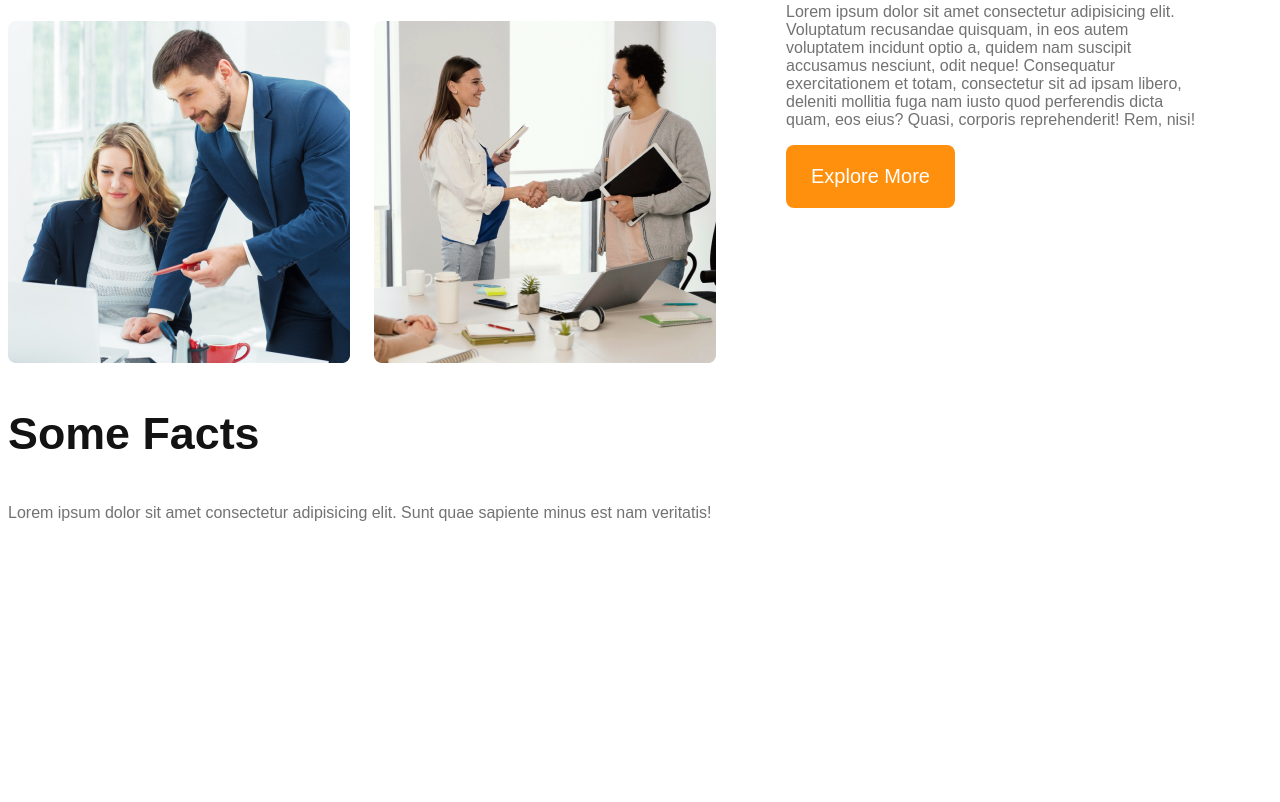
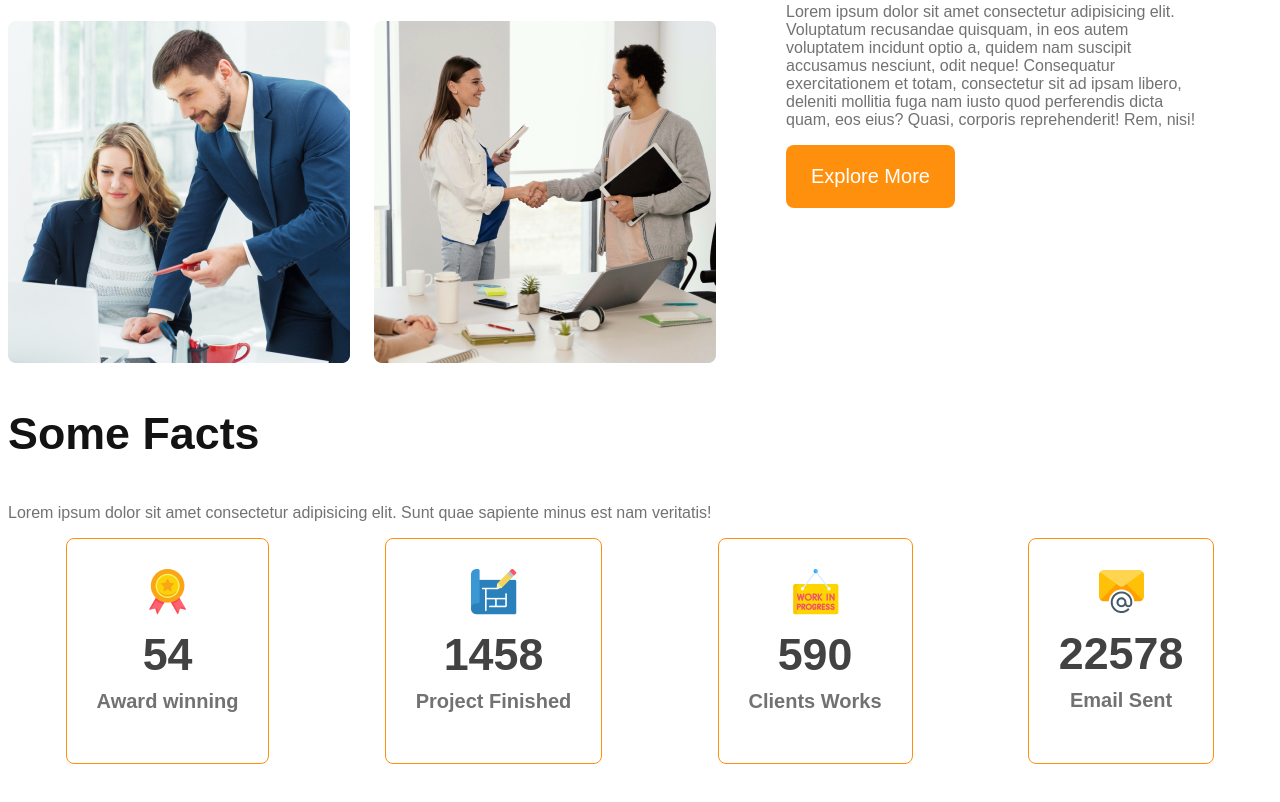
Before and after one commit to EngrMunir/G3Arch_Responaive, a plain HTML site: page index.html in a window 1280 px wide. Shown: the part 1453-2255 px from the top of the page. Before the commit the page ends 2045 px from the top, so only its background shows below. Drawn offline with Linux system fonts and the light colour scheme.

Commit message:
facts added

```diff
--- a/index.html
+++ b/index.html
@@ -46,9 +46,32 @@
 
           </section>
           <!-- facts section -->
-           <section>
+           <section class="facts">
             <h3 class="section-title">Some Facts</h3>
             <p class="text-light-gray">Lorem ipsum dolor sit amet consectetur adipisicing elit. Sunt quae sapiente minus est nam veritatis!</p>
+            <div class="facts-card-container">
+                <!-- .card*4>img+h2.card-stats+p.card-title -->
+                <div class="card">
+                    <img src="images/icons/ribon.png" alt="">
+                    <h2 class="card-stats">54</h2>
+                    <p class="card-title text-light-gray">Award winning</p>
+                </div>
+                <div class="card">
+                    <img src="images/icons/projects.png" alt="">
+                    <h2 class="card-stats">1458</h2>
+                    <p class="card-title text-light-gray">Project Finished</p>
+                </div>
+                <div class="card">
+                    <img src="images/icons/customers.png" alt="">
+                    <h2 class="card-stats">590</h2>
+                    <p class="card-title text-light-gray">Clients Works</p>
+                </div>
+                <div class="card">
+                    <img src="images/icons/email.png" alt="">
+                    <h2 class="card-stats">22578</h2>
+                    <p class="card-title text-light-gray">Email Sent</p>
+                </div>
+            </div>
            </section>
     </main>
     <footer>
--- a/styles/styles.css
+++ b/styles/styles.css
@@ -96,6 +96,29 @@ main{
     font-weight: 700;
 }
 
+/* facts section */
+.facts-card-container{
+    display: flex;
+    justify-content: space-around;
+}
+.facts-card-container .card{
+    border-radius: 8px;
+    border: 1px solid #FF900E;
+    text-align: center;
+    padding: 30px;
+}
+.facts-card-container .card-title{
+    font-weight: 600;
+    font-size: 1.25rem;
+    margin-top: 5px;
+}
+.facts-card-container .card-stats{
+    font-size: 2.8rem;
+    color: #424242;
+    margin-top: 10px;
+    margin-bottom: 10px;
+}
+
 /* mobile devices */
 @media screen and (max-width:576px) {
     header{
```
